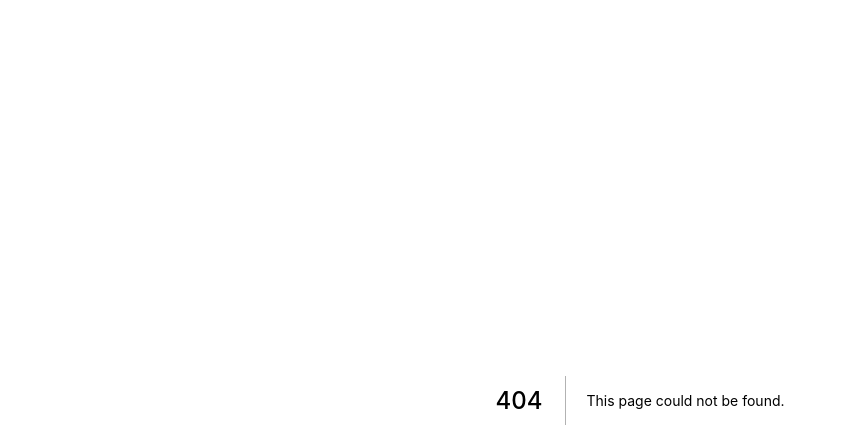
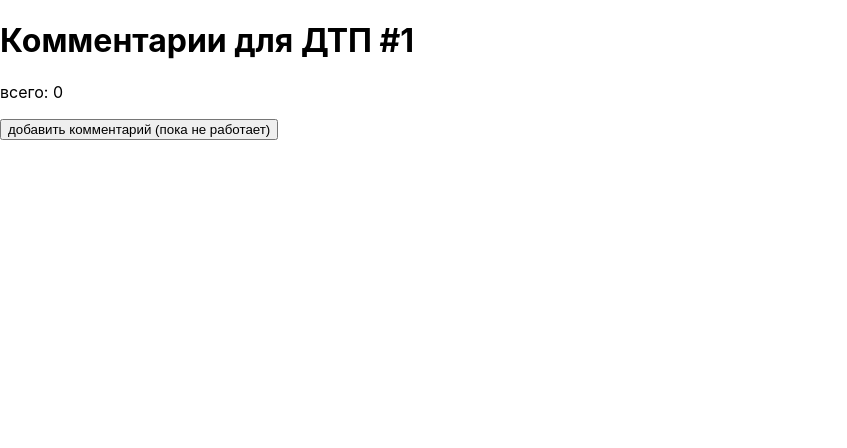
Before and after one commit to dtpstat/website, a Next.js app: page /iframes/comments/1 in a window 1280 px wide. Before the commit this address had no page. Shown: the top 448 px of the page, without its empty margins (0-847 px from the left). Built offline with nearby package versions, Linux system fonts and the light colour scheme.

Commit message:
Add placeholder comments page, pause comments with an env var

```diff
--- /dev/null
+++ b/src/pages/iframes/comments/[dtpId].tsx
@@ -0,0 +1,57 @@
+import { GetServerSideProps, NextPage } from "next";
+import Error from "next/error";
+import * as React from "react";
+
+import { commentsArePaused } from "../../../shared/helpersForComments";
+
+export interface CommentsIframePageProps {
+  dtpId?: number;
+  comments?: unknown[]; // Comment[]
+}
+
+const CommentsIframePage: NextPage<CommentsIframePageProps> = ({
+  dtpId,
+  comments,
+}) => {
+  if (!dtpId || !comments) {
+    return <Error statusCode={404} />;
+  }
+
+  return (
+    <div>
+      <h1>Комментарии для ДТП #{dtpId}</h1>
+      <p>всего: {comments.length}</p>
+      <p>
+        {commentsArePaused ? (
+          "Добавление новых комментариев приостановлено"
+        ) : (
+          <button>добавить комментарий (пока не работает)</button>
+        )}
+      </p>
+    </div>
+  );
+};
+
+export const getServerSideProps: GetServerSideProps<
+  CommentsIframePageProps
+> = async ({ params }) => {
+  const rawDtpId = `${params?.dtpId}`;
+  const parsedDtpId = parseInt(rawDtpId);
+  const dtpId = `${parsedDtpId}` === rawDtpId ? parsedDtpId : 0;
+
+  if (dtpId > 0) {
+    // TODO: Check dtp id presence and return { notFound: true } on failure
+    return {
+      props: {
+        dtpId,
+        comments: [],
+      },
+    };
+  }
+
+  return {
+    notFound: true,
+  };
+};
+
+export default CommentsIframePage;
--- /dev/null
+++ b/src/shared/helpersForComments.ts
@@ -0,0 +1,2 @@
+export const commentsArePaused =
+  process.env.NEXT_PUBLIC_COMMENTS_ARE_PAUSED === "true";
```
Also changed, not shown: 1 other file (tests, documents, lock files or other folders).
